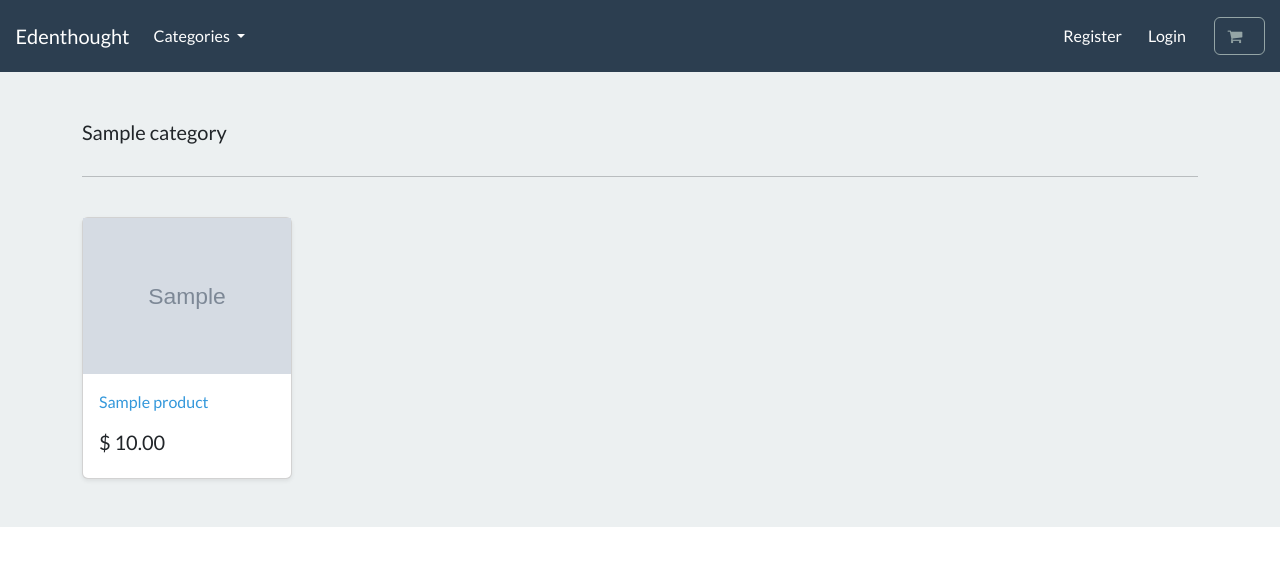
After one commit to unnamedKnight/E-Commerce-Store, a Django app: a page that uses src/templates/nav.html in a window 1280 px wide. The commit adds this page. Shown: the top 566 px of the page. Run offline with Django 4.2, Linux system fonts and the light colour scheme; tables that the repository leaves empty hold one stand-in row (values such as "Sample post"); grey boxes marked "Sample" are stand-in pictures.

Commit message:
Add Category Info Functionality

```diff
--- a/src/store/models.py
+++ b/src/store/models.py
@@ -20,8 +20,8 @@ class Category(models.Model):
         self.slug = uuslug(self.name, instance=self)
         super(Category, self).save(*args, **kwargs)
 
-    # def get_absolute_url(self):
-    #     return reverse("product_info", kwargs={"slug": self.slug})
+    def get_absolute_url(self):
+        return reverse("category_list", kwargs={"slug": self.slug})
 
 
 # - when we add editable=false in a model field
--- a/src/store/urls.py
+++ b/src/store/urls.py
@@ -4,4 +4,6 @@ from . import views
 urlpatterns = [
     path("", views.store, name="store"),
     path("product/<slug:slug>", views.product_info, name="product_info"),
+    # the following url is for detail category view
+    path("search/<slug:slug>", views.category_list, name="category_list"),
 ]
--- a/src/store/views.py
+++ b/src/store/views.py
@@ -11,7 +11,16 @@ def categories(request):
     return {"categories": categories}
 
 
+def category_list(request, slug):
+    """Detailed Category View"""
+    category = get_object_or_404(Category, slug=slug)
+    products = Product.objects.filter(category=category)
+    context = {"category": category, "products": products}
+    return render(request, "store/category_list.html", context)
+
+
 def store(request):
+    """lists all the products"""
     products = Product.objects.all()
     context = {"products": products}
     return render(request, "store/store.html", context)
--- a/src/templates/nav.html
+++ b/src/templates/nav.html
@@ -26,7 +26,7 @@
                     </li>
                     {% for category in categories %}
                         <li>
-                            <a class="dropdown-item"  href="#">{{ category.name | capfirst }}</a>
+                            <a class="dropdown-item"  href="{{ category.get_absolute_url }}">{{ category.name | capfirst }}</a>
                         </li>
                     {% endfor %}
                 </ul>
--- /dev/null
+++ b/src/templates/store/category_list.html
@@ -0,0 +1,42 @@
+{% extends "base.html" %}
+{% load static %}
+{% block content %}
+    <main>
+        <div class="album py-5 bg-light">
+            <div class="container">
+                <div class="pb-3 h5">
+                    <!-- category.name -->
+                    {{ category.name }}
+                </div>
+                <hr/>
+                <br/>
+                <div class="row row-cols-1 row-cols-sm-2 row-cols-md-5 g-3">
+                    <!-- for product in products -->
+                    {% for product in products %}
+                        <div class="col">
+                            <div class="card shadow-sm">
+                                {# djlint:off H006 #}
+                                <img class="img-fluid"
+                                     alt="Responsive image"
+                                     src="{{ product.image.url }}"/>
+                                {# djlint:on #}
+                                <div class="card-body">
+                                    <p class="card-text">
+                                        <a class="text-info text-decoration-none"
+                                           href="{{ product.get_absolute_url }}">{{ product.title }}</a>
+                                    </p>
+                                    <div class="d-flex justify-content-between align-items-center">
+                                        <h5>$ {{ product.price }}</h5>
+                                    </div>
+                                </div>
+                            </div>
+                        </div>
+                    {% endfor %}
+                    <!-- end for -->
+                </div>
+            </div>
+        </div>
+    </main>
+    {# djlint:off T003 #}
+{% endblock %}
+{# djlint:on #}
```
